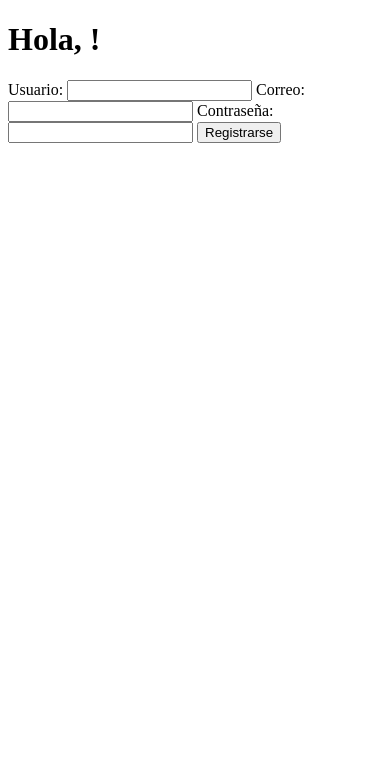
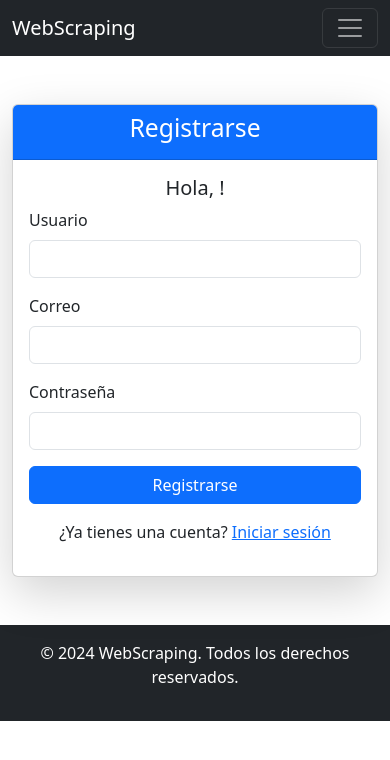
Before and after one commit to Cristian-Calderon/webscraping, a PHP site: page /register in a window 390 px wide. Shown: the top 760 px of the page. Run offline with PHP 8.4, Linux system fonts and the light colour scheme.

Commit message:
Agregue rutas

```diff
--- a/public/templates/register.html.twig
+++ b/public/templates/register.html.twig
@@ -1,26 +1,70 @@
-
 <!DOCTYPE html>
-<html lang="en">
+<html lang="es">
 <head>
     <meta charset="UTF-8">
     <meta name="viewport" content="width=device-width, initial-scale=1.0">
-    <title>Document</title>
+    <title>Registro | Web Scraping</title>
+    <link href="https://cdn.jsdelivr.net/npm/bootstrap@5.3.0/dist/css/bootstrap.min.css" rel="stylesheet">
 </head>
 <body>
-    <h1>Hola, {{ name }}!</h1>
-    <form action="../auth/register.php" method="POST">
 
-        <label for="username">Usuario:</label>
-        <input type="text" id="username" name="username" required>
+    <!-- Navbar -->
+    <nav class="navbar navbar-expand-lg navbar-dark bg-dark">
+        <div class="container">
+            <a class="navbar-brand" href="/">WebScraping</a>
+            <button class="navbar-toggler" type="button" data-bs-toggle="collapse" data-bs-target="#navbarNav" aria-controls="navbarNav" aria-expanded="false" aria-label="Toggle navigation">
+                <span class="navbar-toggler-icon"></span>
+            </button>
+            <div class="collapse navbar-collapse" id="navbarNav">
+                <ul class="navbar-nav ms-auto">
+                    <li class="nav-item"><a class="nav-link" href="/home">Inicio</a></li>
+                    <li class="nav-item"><a class="nav-link active" href="/register">Registro</a></li>
+                    <li class="nav-item"><a class="nav-link" href="/login">Iniciar Sesión</a></li>
+                </ul>
+            </div>
+        </div>
+    </nav>
 
-        <label for="email">Correo:</label>
-        <input type="email" id="email" name="email" required>
+    <!-- Contenido principal -->
+    <div class="container mt-5">
+        <div class="row justify-content-center">
+            <div class="col-md-6">
+                <div class="card shadow-lg">
+                    <div class="card-header bg-primary text-white text-center">
+                        <h2>Registrarse</h2>
+                    </div>
+                    <div class="card-body">
+                        <h5 class="text-center">Hola, {{ name }}!</h5>
+                        <form action="../auth/register.php" method="POST">
+                            <div class="mb-3">
+                                <label for="username" class="form-label">Usuario</label>
+                                <input type="text" id="username" name="username" class="form-control" required>
+                            </div>
+                            <div class="mb-3">
+                                <label for="email" class="form-label">Correo</label>
+                                <input type="email" id="email" name="email" class="form-control" required>
+                            </div>
+                            <div class="mb-3">
+                                <label for="password" class="form-label">Contraseña</label>
+                                <input type="password" id="password" name="password" class="form-control" required>
+                            </div>
+                            <button type="submit" name="register" value="register" class="btn btn-primary w-100">Registrarse</button>
+                        </form>
+                        <p class="text-center mt-3">
+                            ¿Ya tienes una cuenta? <a href="/login" class="text-primary">Iniciar sesión</a>
+                        </p>
+                    </div>
+                </div>
+            </div>
+        </div>
+    </div>
 
-        <label for="password">Contraseña:</label>
-        <input type="password" id="password" name="password" required>
+    <!-- Pie de página -->
+    <footer class="bg-dark text-white text-center py-3 mt-5">
+        <p>&copy; 2024 WebScraping. Todos los derechos reservados.</p>
+    </footer>
 
-        <button type="submit" name="register" value="register">Registrarse</button>
-    </form>
-
+    <!-- Bootstrap JS -->
+    <script src="https://cdn.jsdelivr.net/npm/bootstrap@5.3.0/dist/js/bootstrap.bundle.min.js"></script>
 </body>
 </html>
```
Also changed, not shown: public/templates/home.html.twig (+63 -1 lines).
